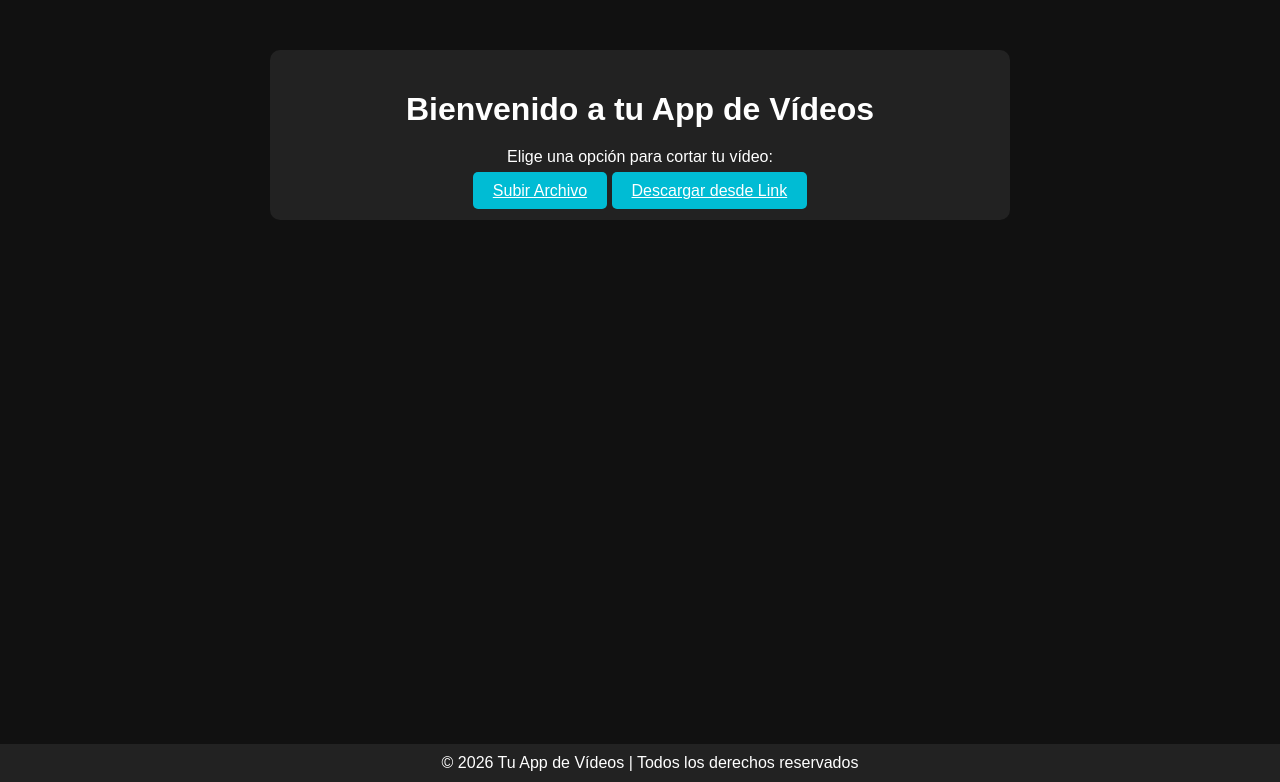
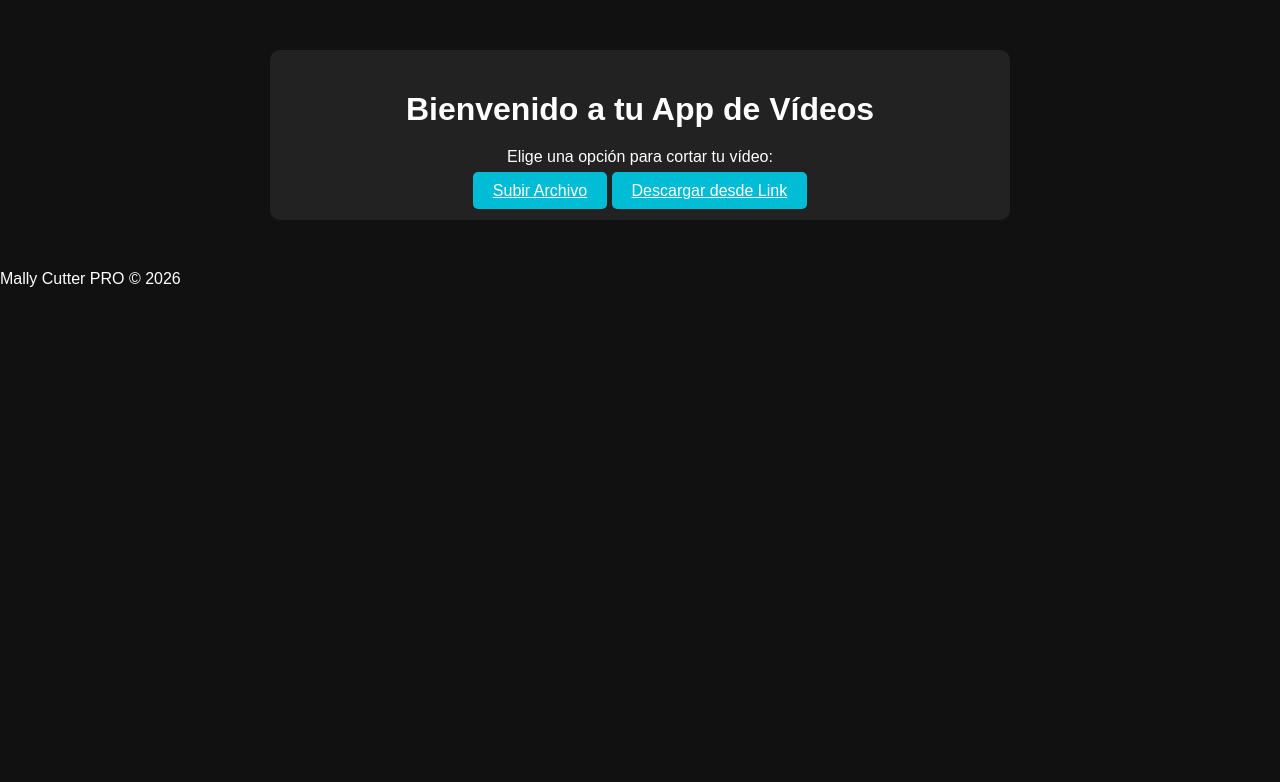
Before and after one commit to KekoOfficial/X, a Flask app: page / in a window 1280 px wide. Shown: the part 18-800 px from the top of the page. Run offline with Flask 3, Linux system fonts and the light colour scheme; parts of the project's set-up code (start-up, migrations or seed data) failed here and were passed over.

Commit message:
Actualizar footer.html

```diff
--- a/templates/components/footer.html
+++ b/templates/components/footer.html
@@ -1,3 +1,3 @@
-<footer style="background-color:#222; color:white; text-align:center; padding:10px; position:fixed; bottom:0; width:100%;">
-    © 2026 Tu App de Vídeos | Todos los derechos reservados
+<footer>
+    <p>Mally Cutter PRO © 2026</p>
 </footer>
```
